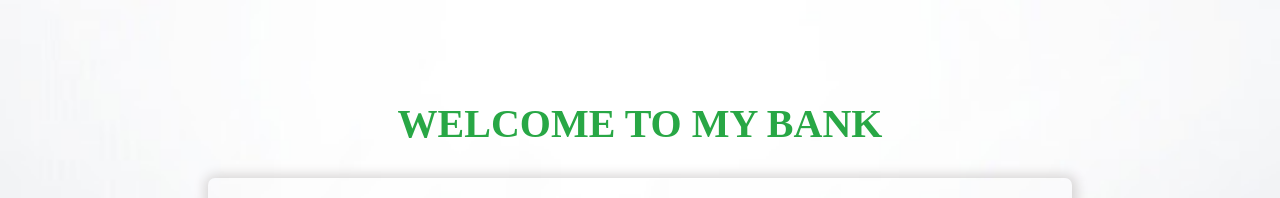
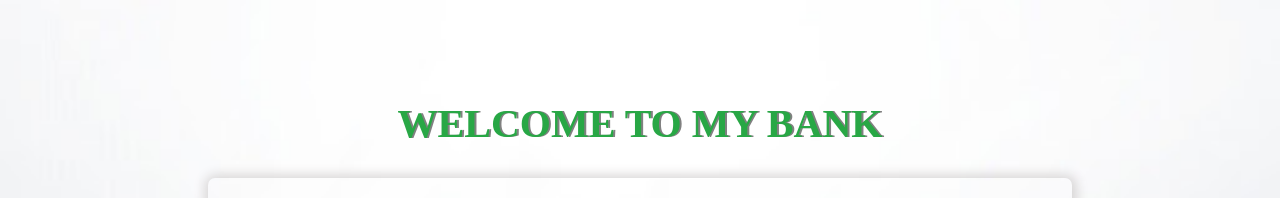
Before and after one commit to borhan365/my-bank, a plain HTML site: page index.html in a window 1280 px wide. Shown: the top 198 px of the page. Drawn offline with nearby package versions, Linux system fonts and the light colour scheme; a web font is replaced by a local one.

Commit message:
some style was change like h1 text shadow

```diff
--- a/index.html
+++ b/index.html
@@ -10,7 +10,7 @@
 <body>
 
     <div id="myBank_Area">
-        <h1 class="text-center font-weight-bold text-uppercase text-success">Welcome to My Bank</h1>
+        <h1 style="text-shadow: 2px 0px 0px grey;" class="text-center font-weight-bold text-uppercase text-success">Welcome to My Bank</h1>
         <div class="submit_area" id="myBank_form">
             <h4 class="text-danger">Login</h4>
             <input class="form-control" type="text" placeholder="Enter your mail" name="" id=""> <br>
```
